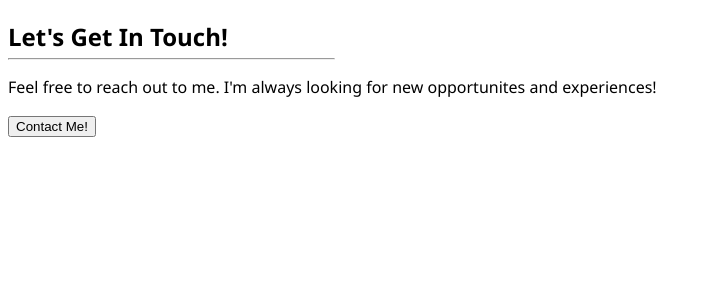
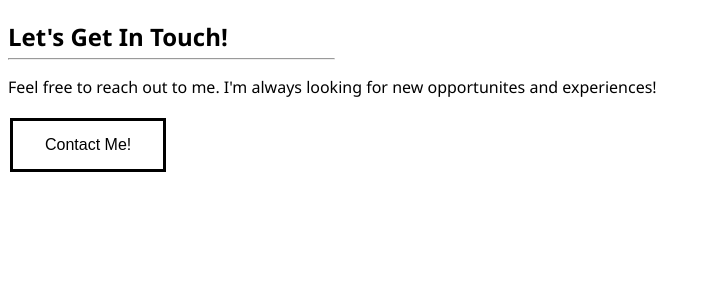
Before and after one commit to dms909/New-Website, a React (Create React App) app: page / in a window 1280 px wide. Shown: the top 300 px of the page, without its empty margins (0-711 px from the left). Built offline with nearby package versions, Linux system fonts and the light colour scheme.

Commit message:
Styled button

```diff
--- a/src/components/Buttons/ContactButton.js
+++ b/src/components/Buttons/ContactButton.js
@@ -2,9 +2,7 @@ import React from 'react';
 
 const ContactButton = () => {
     return (
-        <div>
-            <button>Contact Me!</button>
-        </div>
+        <button className="ContactButton">Contact Me!</button>
      );
 }
 
--- a/src/index.css
+++ b/src/index.css
@@ -109,6 +109,28 @@ hr {
   font-size: 30px;
 }
 
+.ContactButton {
+  background-color: #ffffff;
+  border: solid #000000;
+  color: #000000;
+  padding: 15px 32px;
+  text-align: center;
+  font-size: 16px;
+  margin: 4px 2px;
+  cursor: pointer;
+}
+
+.ContactButton:hover {
+  background-color: #000000;
+  border: solid #000000;
+  color: #ffffff;
+  padding: 15px 32px;
+  text-align: center;
+  font-size: 16px;
+  margin: 4px 2px;
+  cursor: pointer;
+}
+
 
 
 @keyframes fadeIn {
```
